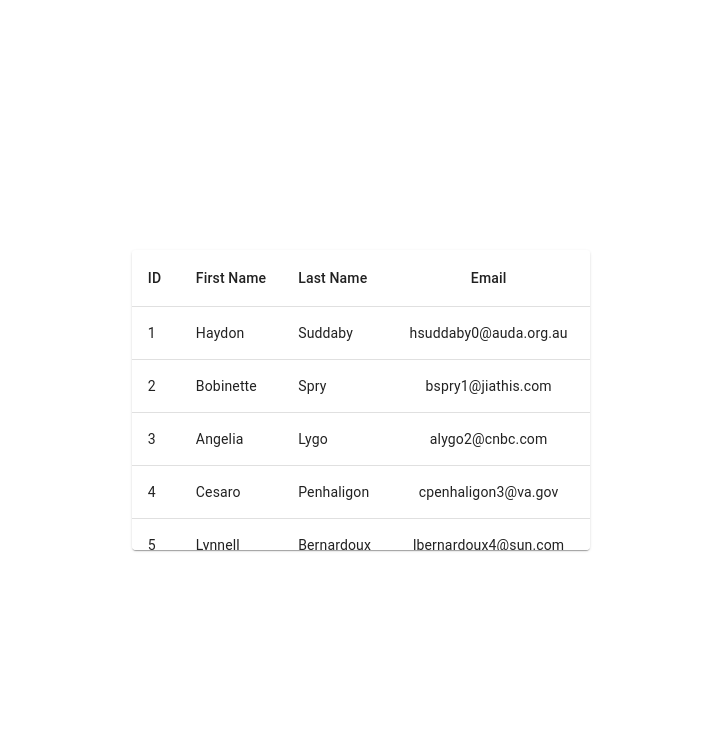
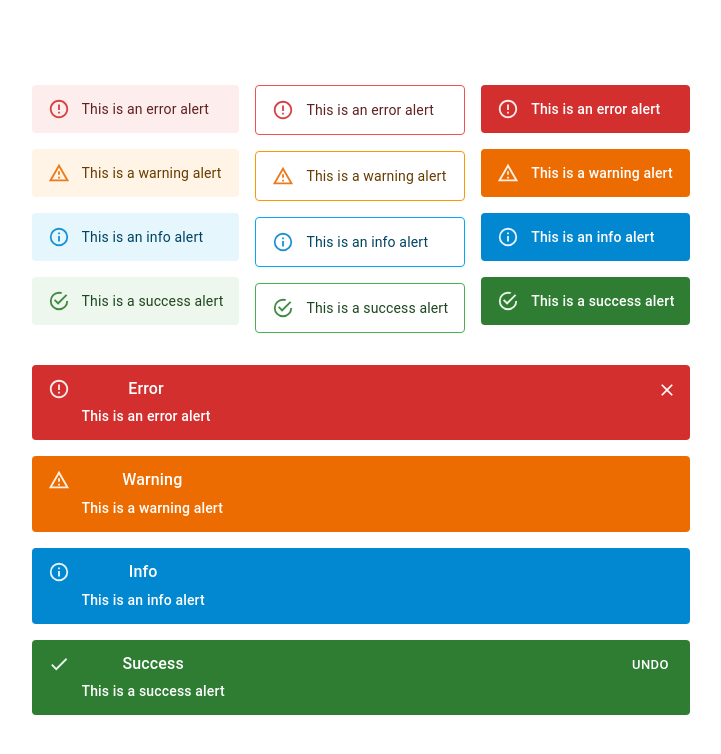
Before and after one commit to p-fassbender/react-material-ui-demo, a React (Vite) app: page / in a window 1280 px wide. Shown: the top 754 px of the page, without its empty margins (279-1000 px from the left). Built offline with nearby package versions, Linux system fonts and the light colour scheme.

Commit message:
mui alert component

```diff
--- a/src/App.jsx
+++ b/src/App.jsx
@@ -1,29 +1,30 @@
 import './App.css'
-import { MuiAccordion } from './components/MuiAccordion'
-import { MuiAutocomplete } from './components/MuiAutocomplete'
-import { MuiAvatar } from './components/MuiAvatar'
-import { MuiBadge } from './components/MuiBadge'
-import { MuiBottomNavigation } from './components/MuiBottomNavigation'
-import { MuiBreadcrumbs } from './components/MuiBreadcrumbs'
-import { MuiButton } from './components/MuiButton'
-import { MuiCard } from './components/MuiCard'
-import { MuiCheckbox } from './components/MuiCheckbox'
-import { MuiChip } from './components/MuiChip'
-import { MuiDrawer } from './components/MuiDrawer'
-import { MuiImageList } from './components/MuiImageList'
-import { MuiLayout } from './components/MuiLayout'
-import { MuiLink } from './components/MuiLink'
-import { MuiList } from './components/MuiList'
-import { MuiNavbar } from './components/MuiNavbar'
-import { MuiRadioButton } from './components/MuiRadioButton'
-import { MuiRating } from './components/MuiRating'
-import { MuiSelect } from './components/MuiSelect'
-import { MuiSpeedDial } from './components/MuiSpeedDial'
-import { MuiSwitch } from './components/MuiSwitch'
-import { MuiTable } from './components/MuiTable'
-import { MuiTextField } from './components/MuiTextField'
-import { MuiTooltip } from './components/MuiTooltip'
-import { MuiTypography } from './components/MuiTypography'
+// import { MuiAccordion } from './components/MuiAccordion'
+import { MuiAlert } from './components/MuiAlert'
+// import { MuiAutocomplete } from './components/MuiAutocomplete'
+// import { MuiAvatar } from './components/MuiAvatar'
+// import { MuiBadge } from './components/MuiBadge'
+// import { MuiBottomNavigation } from './components/MuiBottomNavigation'
+// import { MuiBreadcrumbs } from './components/MuiBreadcrumbs'
+// import { MuiButton } from './components/MuiButton'
+// import { MuiCard } from './components/MuiCard'
+// import { MuiCheckbox } from './components/MuiCheckbox'
+// import { MuiChip } from './components/MuiChip'
+// import { MuiDrawer } from './components/MuiDrawer'
+// import { MuiImageList } from './components/MuiImageList'
+// import { MuiLayout } from './components/MuiLayout'
+// import { MuiLink } from './components/MuiLink'
+// import { MuiList } from './components/MuiList'
+// import { MuiNavbar } from './components/MuiNavbar'
+// import { MuiRadioButton } from './components/MuiRadioButton'
+// import { MuiRating } from './components/MuiRating'
+// import { MuiSelect } from './components/MuiSelect'
+// import { MuiSpeedDial } from './components/MuiSpeedDial'
+// import { MuiSwitch } from './components/MuiSwitch'
+// import { MuiTable } from './components/MuiTable'
+// import { MuiTextField } from './components/MuiTextField'
+// import { MuiTooltip } from './components/MuiTooltip'
+// import { MuiTypography } from './components/MuiTypography'
 
 function App() {
 
@@ -77,7 +78,9 @@ function App() {
 
             {/* <MuiTooltip /> */}
 
-            <MuiTable />
+            {/* <MuiTable /> */}
+
+            <MuiAlert />
         </>
     )
 }
--- /dev/null
+++ b/src/components/MuiAlert.jsx
@@ -0,0 +1,58 @@
+import { Stack, Alert, AlertTitle, Button } from '@mui/material'
+import React from 'react'
+import CheckIcon from '@mui/icons-material/Check';
+
+export const MuiAlert = () => {
+    return (
+        <>
+            <Stack spacing={4}>
+                <Stack spacing={2} direction={'row'}>
+                    <Stack spacing={2}>
+                        <Alert severity='error'>This is an error alert</Alert>
+                        <Alert severity='warning'>This is a warning alert</Alert>
+                        <Alert severity='info'>This is an info alert</Alert>
+                        <Alert severity='success'>This is a success alert</Alert>
+                    </Stack>
+
+                    <Stack spacing={2}>
+                        <Alert variant='outlined' severity='error'>This is an error alert</Alert>
+                        <Alert variant='outlined' severity='warning'>This is a warning alert</Alert>
+                        <Alert variant='outlined' severity='info'>This is an info alert</Alert>
+                        <Alert variant='outlined' severity='success'>This is a success alert</Alert>
+                    </Stack>
+
+                    <Stack spacing={2}>
+                        <Alert variant='filled' severity='error'>This is an error alert</Alert>
+                        <Alert variant='filled' severity='warning'>This is a warning alert</Alert>
+                        <Alert variant='filled' severity='info'>This is an info alert</Alert>
+                        <Alert variant='filled' severity='success'>This is a success alert</Alert>
+                    </Stack>
+                </Stack>
+
+                <Stack spacing={2}>
+                    <Alert variant='filled' severity='error' onClose={() => alert('close alert')}>
+                        <AlertTitle>Error</AlertTitle>
+                        This is an error alert
+                    </Alert>
+                    <Alert variant='filled' severity='warning'>
+                        <AlertTitle>Warning</AlertTitle>
+                        This is a warning alert
+                    </Alert>
+                    <Alert variant='filled' severity='info'>
+                        <AlertTitle>Info</AlertTitle>
+                        This is an info alert
+                    </Alert>
+                    <Alert
+                        variant='filled'
+                        severity='success'
+                        icon={<CheckIcon fontSize='inherit' />}
+                        action={<Button color='inherit' size='small'>UNDO</Button>}
+                    >
+                        <AlertTitle>Success</AlertTitle>
+                        This is a success alert
+                    </Alert>
+                </Stack>
+            </Stack>
+        </>
+    )
+}
```
